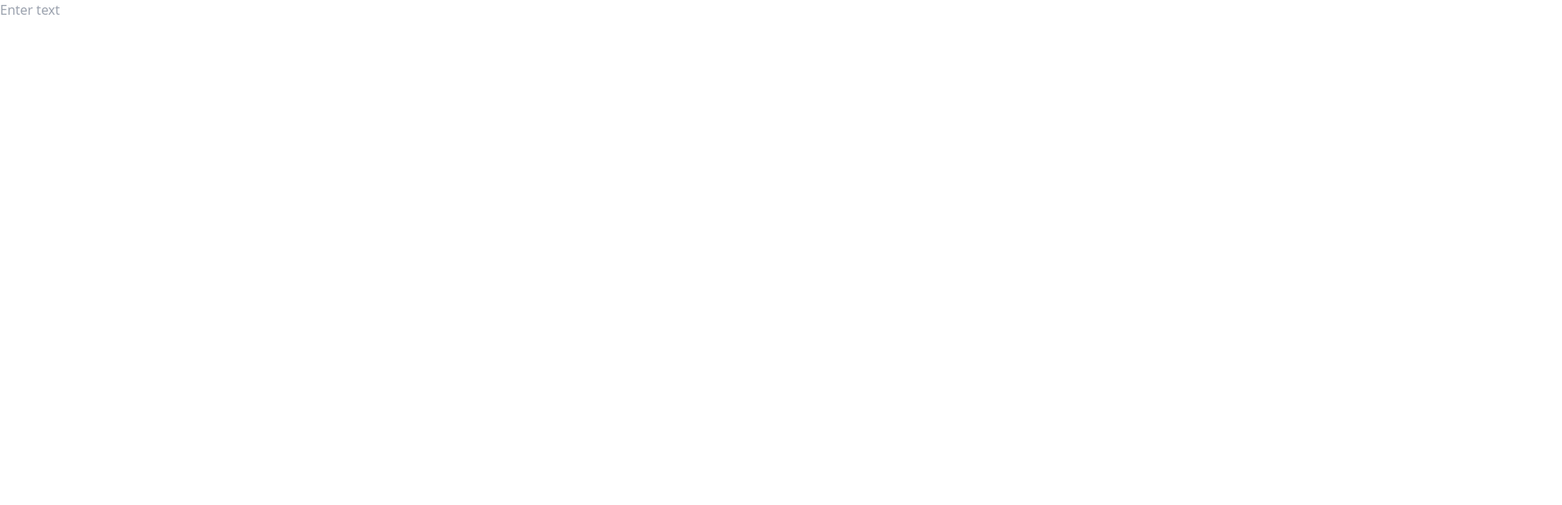
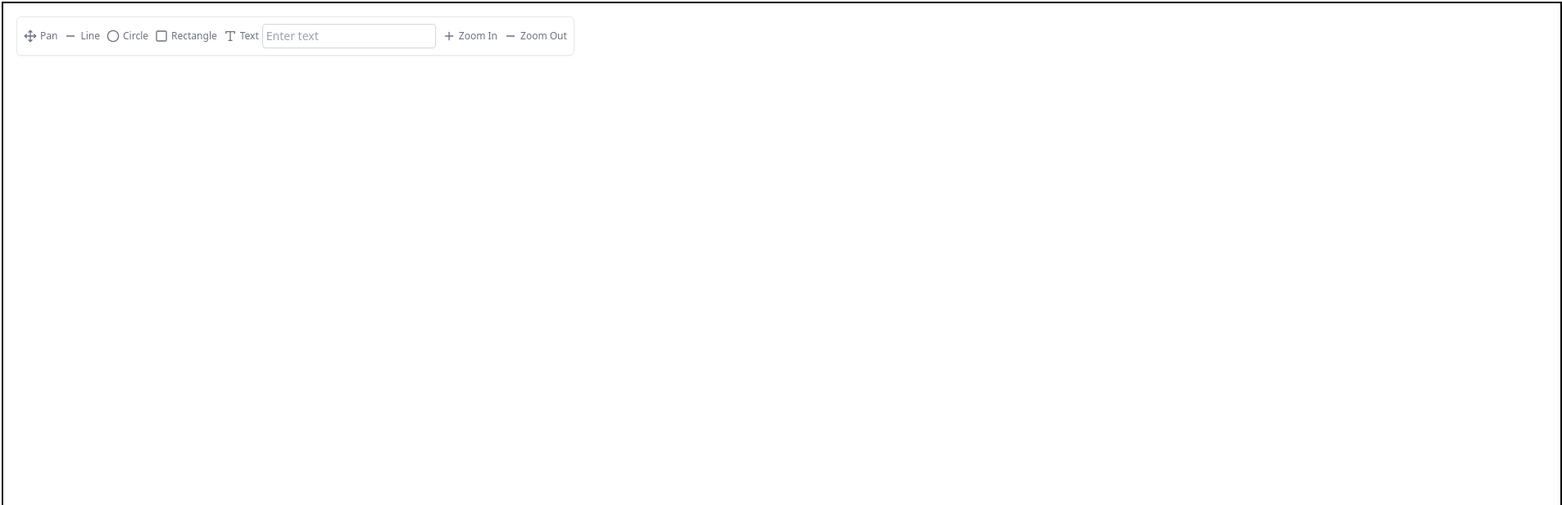
Before and after one commit to Takenobou/syncopatico, a React (Vite) app in the folder syncopatico/: page /whiteboard/1 in a window 1280 px wide. Both pictures are taken after a click on the button "Text". Shown: the top 616 px of the page at 82% size, 1906 px wide, since content can reach past the window. Built offline with nearby package versions, Linux system fonts and the light colour scheme; no server answers.

Commit message:
panning, zooming, preview shapes, and better toolbar
panning works, zooming in and out works, preview of the shapes being drawn, change the toolbar so it fixed on the screen and stays on the screen when moving

```diff
--- a/syncopatico/src/components/Toolbar.tsx
+++ b/syncopatico/src/components/Toolbar.tsx
@@ -1,13 +1,43 @@
 import React from 'react';
-import { FiSquare, FiCircle, FiMinus, FiType } from 'react-icons/fi';
+import {FiSquare, FiCircle, FiMinus, FiType, FiMove, FiPlus} from 'react-icons/fi';
 
 type Props = {
-    setCurrentTool: (tool: 'line' | 'circle' | 'rectangle' | 'text') => void;
+    setCurrentTool: (tool: 'pan' | 'line' | 'circle' | 'rectangle' | 'text') => void;
+    isTextToolSelected: boolean;
+    textInput: string;
+    setTextInput: React.Dispatch<React.SetStateAction<string>>;
+    zoomIn: () => void;
+    zoomOut: () => void;
 };
 
-const Toolbar: React.FC<Props> = ({ setCurrentTool }) => {
+
+const Toolbar: React.FC<Props> = ({ setCurrentTool, isTextToolSelected, textInput, setTextInput, zoomIn, zoomOut }) => {
+    // ... existing code
+
+    const renderTextInput = () => {
+        if (!isTextToolSelected) return null;
+
+        return (
+            <input
+                type="text"
+                value={textInput}
+                onChange={(e) => setTextInput(e.target.value)}
+                placeholder="Enter text"
+                className="ml-4 text-sm p-1 border border-gray-300 rounded" // Adjust styling as needed
+            />
+        );
+    };
+
     return (
-        <div className="flex justify-between items-center bg-white p-2 rounded-md shadow-sm border border-gray-200 space-x-2">
+        <div className="fixed top-5 left-5 z-10 flex justify-between items-center bg-white p-2 rounded-md shadow-sm border border-gray-200 space-x-2">
+            {/* Your buttons go here */}
+            <button
+                className="flex items-center space-x-1 text-gray-500 hover:text-blue-500 focus:outline-none"
+                onClick={() => setCurrentTool('pan')}
+            >
+                <FiMove className="h-4 w-4" /> {/* Replace FiMove with the icon of your choice */}
+                <span className="text-xs">Pan</span>
+            </button>
             <button
                 className="flex items-center space-x-1 text-gray-500 hover:text-blue-500 focus:outline-none"
                 onClick={() => setCurrentTool('line')}
@@ -35,6 +65,25 @@ const Toolbar: React.FC<Props> = ({ setCurrentTool }) => {
             >
                 <FiType className="h-4 w-4" />
                 <span className="text-xs">Text</span>
+                {renderTextInput()}
+            </button>
+
+            {/* Zoom In Button */}
+            <button
+                className="flex items-center space-x-1 text-gray-500 hover:text-blue-500 focus:outline-none"
+                onClick={zoomIn}
+            >
+                <FiPlus className="h-4 w-4" />
+                <span className="text-xs">Zoom In</span>
+            </button>
+
+            {/* Zoom Out Button */}
+            <button
+                className="flex items-center space-x-1 text-gray-500 hover:text-blue-500 focus:outline-none"
+                onClick={zoomOut}
+            >
+                <FiMinus className="h-4 w-4" />
+                <span className="text-xs">Zoom Out</span>
             </button>
             {/* Add more buttons or options as needed */}
         </div>
--- a/syncopatico/src/pages/whiteboard.tsx
+++ b/syncopatico/src/pages/whiteboard.tsx
@@ -1,10 +1,10 @@
 import React, {useCallback, useEffect, useRef, useState} from 'react';
 import { useParams } from 'react-router-dom';
 import Toolbar from "../components/Toolbar.tsx";
-
+//again
 // Define a type for the drawing data
 type DrawingData = {
-    type: 'line' | 'circle' | 'rectangle' | 'text';
+    type: 'pan' | 'line' | 'circle' | 'rectangle' | 'text';
     startX: number;
     startY: number;
     endX: number;
@@ -24,11 +24,15 @@ const Whiteboard = () => {
     const canvasRef = useRef<HTMLCanvasElement>(null);
     const [isDrawing, setIsDrawing] = useState(false);
     const [drawingData, setDrawingData] = useState<DrawingData[]>([]);
-    const [currentTool, setCurrentTool] = useState<'line' | 'circle' | 'rectangle' | 'text'>('line');
+    const [currentTool, setCurrentTool] = useState< 'pan' | 'line' | 'circle' | 'rectangle' | 'text'>('line');
     const [ws, setWs] = useState<WebSocket | null>(null);
     const [currentDrawing, setCurrentDrawing] = useState<DrawingData | null>(null);
     const [textInput, setTextInput] = useState(''); // State for text input
     const { code } = useParams();
+    const [panStart, setPanStart] = useState<{ x: number; y: number } | null>(null);
+    const [viewOffset, setViewOffset] = useState<{ x: number; y: number }>({ x: 0, y: 0 });
+    const [zoomLevel, setZoomLevel] = useState(1);
+
     useEffect(() => {
         // Initialize WebSocket connection
         const initializeWebSocket = () => {
@@ -85,72 +89,93 @@ const Whiteboard = () => {
 
     // Function to start drawing
     const startDrawing = (e: React.MouseEvent) => {
+        const { adjustedX, adjustedY } = getAdjustedCoordinates(e);
+        const { offsetX, offsetY } = e.nativeEvent;
+        if (currentTool === 'pan') {
+            setPanStart({ x: offsetX, y: offsetY });
+            e.preventDefault();
+        } else {
             if (currentTool === 'text') {
-            const { offsetX, offsetY } = e.nativeEvent
-            // Logic for starting text drawing
                 const newDrawing: DrawingData = {
                     type: 'text',
-                startX: offsetX,
-                startY: offsetY,
-                endX: offsetX, // For text, endX and endY may not be used
-                endY: offsetY,
+                    startX: adjustedX,
+                    startY: adjustedY,
+                    endX: adjustedX,
+                    endY: adjustedY,
                     text: textInput,
-                fontSize: '16px', // Default font size, can be made dynamic
-                fontFamily: 'Arial', // Default font family, can be made dynamic
+                    fontSize: '16px',
+                    fontFamily: 'Arial',
                 };
                 setCurrentDrawing(newDrawing);
                 setDrawingData(prevDrawingData => [...prevDrawingData, newDrawing]);
-            setIsDrawing(false); // To stop drawing after text input
+                setIsDrawing(false);
             } else {
-            const { offsetX, offsetY } = e.nativeEvent;
                 setIsDrawing(true);
                 const newDrawing: DrawingData = {
                     type: currentTool,
-                startX: offsetX,
-                startY: offsetY,
-                // Initialize endX and endY with the same starting point
-                endX: offsetX,
-                endY: offsetY,
+                    startX: adjustedX,
+                    startY: adjustedY,
+                    endX: adjustedX,
+                    endY: adjustedY,
                 };
-            setCurrentDrawing(newDrawing); // Set the current drawing
+                setCurrentDrawing(newDrawing);
                 setDrawingData(prevDrawingData => [...prevDrawingData, newDrawing]);
             }
-
+        }
     };
 
     const draw = (e: React.MouseEvent) => {
-        if (!isDrawing || !currentDrawing) return;
+        if (currentTool === 'pan' && panStart) {
             const { offsetX, offsetY } = e.nativeEvent;
-        // Update the current drawing directly
+            setViewOffset({
+                x: viewOffset.x + (offsetX - panStart.x),
+                y: viewOffset.y + (offsetY - panStart.y)
+            });
+            setPanStart({ x: offsetX, y: offsetY });
+            e.preventDefault();
+        } else if (isDrawing && currentDrawing) {
+            const { adjustedX, adjustedY } = getAdjustedCoordinates(e);
             const updatedDrawing = {
                 ...currentDrawing,
-            endX: offsetX,
-            endY: offsetY,
+                endX: adjustedX,
+                endY: adjustedY,
             };
-        setCurrentDrawing(updatedDrawing); // Update the current drawing
+            setCurrentDrawing(updatedDrawing);
+        }
     };
 
 
+
     // Use sendDrawingData function where appropriate, e.g., in stopDrawing function
-    const stopDrawing = () => {
+    const stopDrawing = (e: React.MouseEvent) => {
+        if (currentTool === 'pan') {
+            setPanStart(null);
+            e.preventDefault();
+        } else {
             setIsDrawing(false);
-
             if (!currentDrawing) return;
-
+            const { adjustedX, adjustedY } = getAdjustedCoordinates(e);
             if (currentTool === 'text' && textInput.trim() !== '') {
                 const textDrawing = {
                     ...currentDrawing,
                     text: textInput
                 };
                 sendDrawingData(textDrawing);
-            setTextInput(''); // Clear the text input after sending
+                setTextInput('');
             } else if (currentDrawing) {
-            sendDrawingData(currentDrawing); // Send drawing data for other tools
+                const finalDrawing = {
+                    ...currentDrawing,
+                    endX: adjustedX,
+                    endY: adjustedY,
+                };
+                sendDrawingData(finalDrawing);
+                setDrawingData(prevDrawingData => [...prevDrawingData, finalDrawing]);
             }
 
-        setDrawingData(prevDrawingData => [...prevDrawingData, currentDrawing]);
             setCurrentDrawing(null);
+        }
     };
+
 
     // sendDrawingData function
     const sendDrawingData = (drawing: DrawingData) => {
@@ -175,9 +200,16 @@ const Whiteboard = () => {
         }
 
         context.clearRect(0, 0, context.canvas.width, context.canvas.height);
+        context.save(); // Save the current context state
+
+        // Apply zoom and pan transformations
+        context.translate(viewOffset.x, viewOffset.y);
+        context.scale(zoomLevel, zoomLevel);
+
 
         // Draw all shapes from the drawingData state
         drawingData.forEach((item) => {
+            drawShape(context, item);
             context.beginPath();
             if (item.type === 'line') {
                 context.moveTo(item.startX, item.startY);
@@ -193,20 +225,52 @@ const Whiteboard = () => {
             }
             context.stroke();
         });
-    }, [drawingData]);
+        if (isDrawing && currentDrawing) {
+            drawShape(context, currentDrawing);
+        }
+        // Reset the transformation after drawing
+        context.resetTransform();
+    }, [drawingData, viewOffset, zoomLevel, isDrawing, currentDrawing]);
 
-    const renderTextInput = () => {
-        if (currentTool === 'text') {
-            return (
-                <input
-                    type="text"
-                    value={textInput}
-                    onChange={(e) => setTextInput(e.target.value)}
-                    placeholder="Enter text"
-                />
-            );
+    const zoomIn = () => {
+        setZoomLevel(zoomLevel => Math.min(zoomLevel + 0.1, 5)); // Max zoom level 5x
+    };
+
+    const zoomOut = () => {
+        setZoomLevel(zoomLevel => Math.max(zoomLevel - 0.1, 0.1)); // Min zoom level 0.1x
+    };
+
+    const drawShape = (context: CanvasRenderingContext2D, item: DrawingData) => {
+        context.beginPath();
+        switch (item.type) {
+            case 'line':
+                context.moveTo(item.startX, item.startY);
+                context.lineTo(item.endX, item.endY);
+                break;
+            case 'circle': {
+                const radius = Math.sqrt(Math.pow(item.endX - item.startX, 2) + Math.pow(item.endY - item.startY, 2));
+                context.arc(item.startX, item.startY, radius, 0, 2 * Math.PI);
+                break;
             }
-        return null;
+            case 'rectangle':
+                context.rect(item.startX, item.startY, item.endX - item.startX, item.endY - item.startY);
+                break;
+            case 'text':
+                if (item.text) {
+                    context.font = `${item.fontSize} ${item.fontFamily}`;
+                    context.fillText(item.text, item.startX, item.startY);
+                }
+                break;
+            // Add cases for other shapes as needed
+        }
+        context.stroke();
+    };
+
+    const getAdjustedCoordinates = (e: React.MouseEvent) => {
+        const { offsetX, offsetY } = e.nativeEvent;
+        const adjustedX = (offsetX - viewOffset.x) / zoomLevel;
+        const adjustedY = (offsetY - viewOffset.y) / zoomLevel;
+        return { adjustedX, adjustedY };
     };
 
     // Effect to render the canvas whenever the drawing data changes
@@ -241,17 +305,25 @@ const Whiteboard = () => {
 
     return (
         <div>
-            {renderTextInput()}
+            {/*{renderTextInput()}*/}
             <canvas
+                className="border-2 border-black m-0.5"
                 ref={canvasRef}
-                width={800} // Set appropriate size
-                height={600}
+                width={1900} // Set appropriate size
+                height={700}
                 onMouseDown={startDrawing}
                 onMouseMove={draw}
                 onMouseUp={stopDrawing}
                 onMouseLeave={stopDrawing}
             />
-            <Toolbar setCurrentTool={setCurrentTool} />
+            <Toolbar
+                setCurrentTool={setCurrentTool}
+                isTextToolSelected={currentTool === 'text'}
+                textInput={textInput}
+                setTextInput={setTextInput}
+                zoomIn={zoomIn} // Passing the zoomIn function
+                zoomOut={zoomOut} // Passing the zoomOut function
+            />
         </div>
     );
 };
```
Lines whose indentation alone changed are shown as unchanged.
